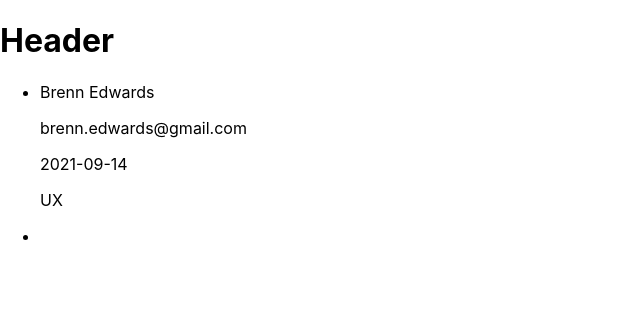
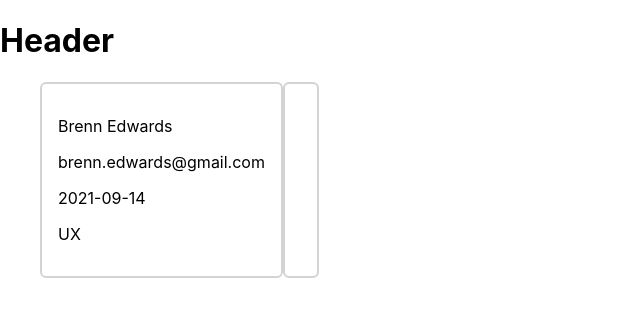
Before and after one commit to brenno-calado/nutcache-challenge-brennoNascimento, a React (Create React App) app: page / in a window 1280 px wide. Shown: the top 316 px of the page, without its empty margins (0-640 px from the left). Built offline with nearby package versions, Linux system fonts and the light colour scheme.

Commit message:
add initial css gridItem

```diff
--- /dev/null
+++ b/src/components/Grid/GridItem/GridItem.css
@@ -0,0 +1,6 @@
+.employee {
+  border: solid 2px lightgray;
+  border-radius: 6px;
+  display: table-cell;
+  padding: 1em;
+}
--- a/src/components/Grid/GridItem/GridItem.jsx
+++ b/src/components/Grid/GridItem/GridItem.jsx
@@ -1,8 +1,9 @@
 import React from 'react';
 import PropTypes from 'prop-types';
+import './GridItem.css';
 
 const GridItem = ({ employee }) => (
-  <li>
+  <li className="employee">
     <p>{ employee.name }</p>
     <p>{ employee.email}</p>
     <time>{employee.startDate}</time>
```
